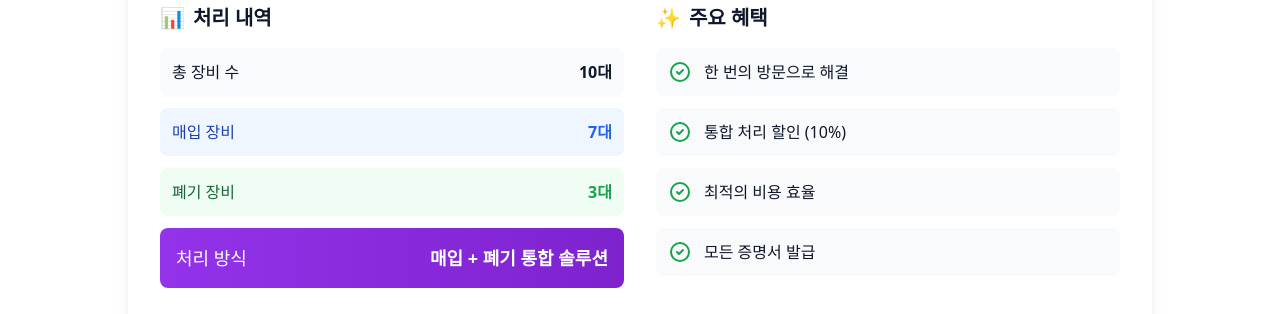
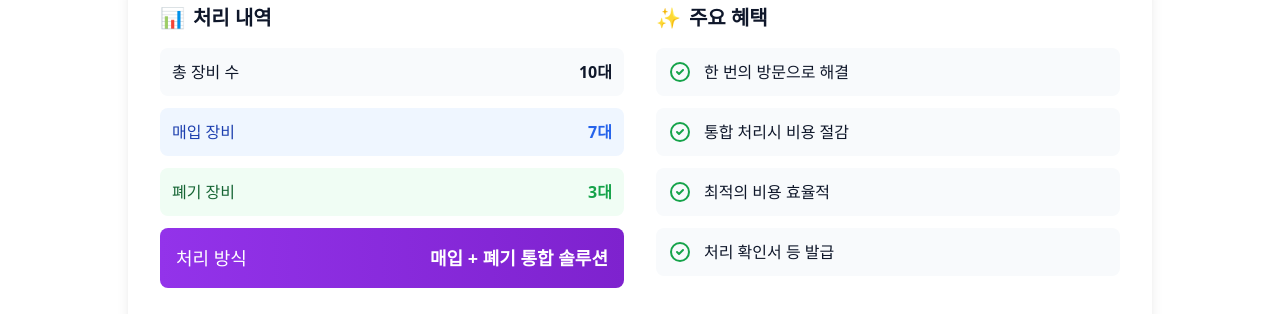
Before and after one commit to wlsrnr153/09allweb_1.1v, a Next.js app: page /solutions in a window 1280 px wide. Shown: the part 1460-1774 px from the top of the page. Built offline with nearby package versions, Linux system fonts and the light colour scheme; a web font is replaced by a local one.

Commit message:
feat: update shipping and solutions page

```diff
--- a/app/(marketing)/shipping/page.tsx
+++ b/app/(marketing)/shipping/page.tsx
@@ -244,7 +244,7 @@ export default function ShippingPage() {
             </h2>
             <ul className="space-y-3 text-gray-700">
               {[
-                '장비를 수거하기 전에 개인 데이터나 중요한 정보가 있다면 반드시 삭제해주세요.',
+                '장비를 수거하기 전에 개인 데이터나 중요한 정보가 있다면 미리 말씀해주세요(하드 천공 가능)',
                 '장비의 부속품(케이블, 어댑터, 매뉴얼 등)을 함께 준비해주시면 더 정확한 평가가 가능합니다.',
                 '대형 장비의 경우 현장에서 해체가 필요할 수 있으니 사전에 상담해주세요.',
                 '수거 일정은 날씨나 교통 상황에 따라 변경될 수 있습니다.',
--- a/app/(marketing)/solutions/page.tsx
+++ b/app/(marketing)/solutions/page.tsx
@@ -57,9 +57,9 @@ export default function SolutionsPage() {
       },
       benefits: [
         '한 번의 방문으로 해결',
-        '통합 처리 할인 (10%)',
-        '최적의 비용 효율',
-        '모든 증명서 발급',
+        '통합 처리시 비용 절감',
+        '최적의 비용 효율적',
+        '처리 확인서 등 발급',
       ],
     },
   }
@@ -321,7 +321,7 @@ export default function SolutionsPage() {
               <div className="text-3xl font-bold mb-2">10-20%</div>
               <div className="text-purple-100">비용 절감</div>
               <p className="text-sm text-purple-200 mt-2">
-                통합 처리<br />할인 적용
+                통합 처리<br />비용 절감
               </p>
             </div>
 
@@ -330,7 +330,7 @@ export default function SolutionsPage() {
               <div className="text-3xl font-bold mb-2">100%</div>
               <div className="text-purple-100">편의성</div>
               <p className="text-sm text-purple-200 mt-2">
-                모든 증명서<br />한 번에 발급
+                처리 확인서 등 <br />한 번에 발급
               </p>
             </div>
           </div>
```
